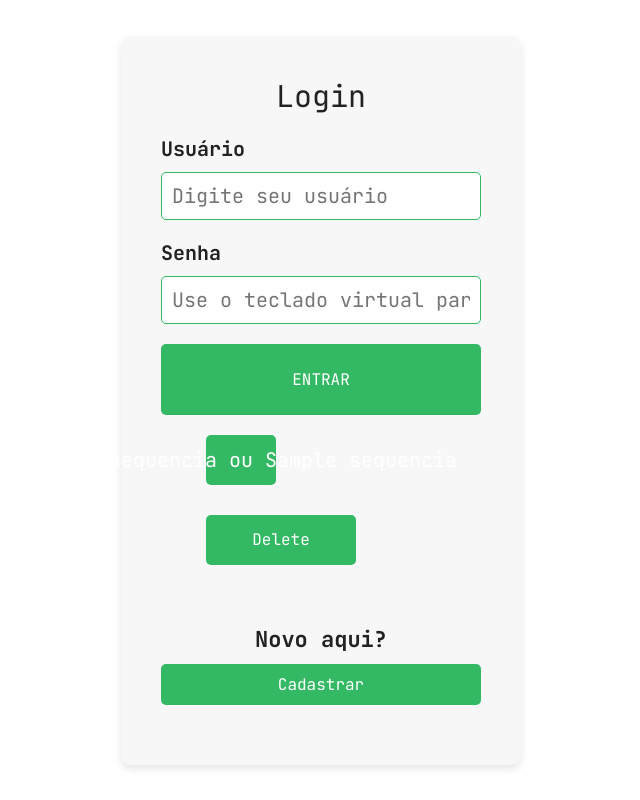
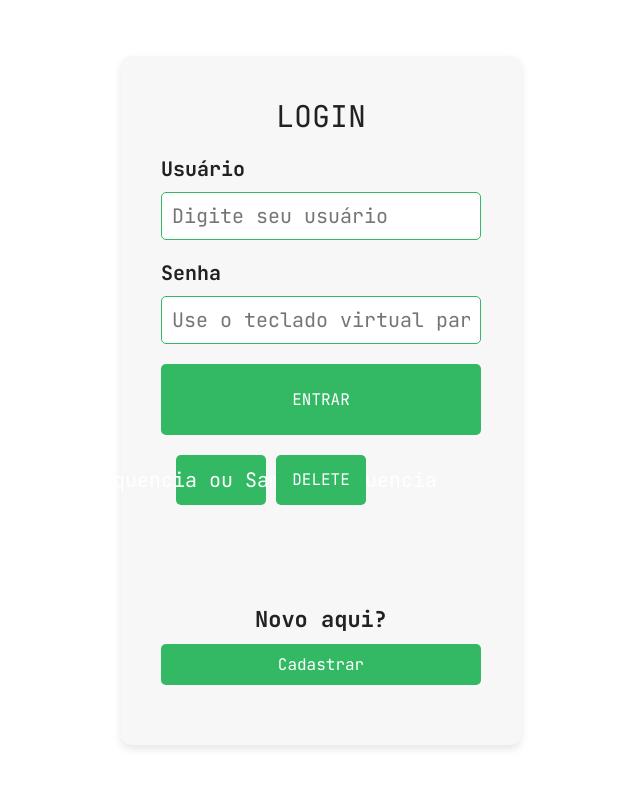
Before and after one commit to imxder/Virtual-Keyboard, a Flask app: template templates/login.html in a window 1280 px wide. Shown: the whole page, without its empty margins (319-959 px from the left). Run offline with Flask 3, Linux system fonts and the light colour scheme; the template is opened without the code that fills it: most values are stand-ins (such as "Sample title", 1, 10 or a date in 2020).

Commit message:
funcionando

```diff
--- a/app.py
+++ b/app.py
@@ -17,14 +17,13 @@ sessoes = Sessoes()
 warnings.filterwarnings("ignore", category=UserWarning)
 
 def int_to_list(number):
-    """Converte um número para uma lista de seus dígitos"""
     if number is None or not str(number).isdigit():
         return []
     return [int(digit) for digit in str(number)]
 
 @app.route('/')
 def home():
-    """Rota principal"""
+
     sequencia_numeros = Sessoes().BuscarSessaoValida()
     sequencia_numeros = int_to_list(sequencia_numeros)
     print(sequencia_numeros)
--- a/static/app.js
+++ b/static/app.js
@@ -4,30 +4,30 @@ const delete_btn = document.querySelector('.delete');
 
 let passwordChars = [];
 
-// Atualizar o campo de senha com asteriscos sempre que o valor mudar
+
 senhaInput.addEventListener('input', () => {
     senhaInput.setAttribute('value', senhaInput.value.replace(/./g, "*"));
 });
 
 buttons.forEach(btn => {
     btn.addEventListener('click', () => {
-        // Extrai apenas os números do texto do botão
+
         const numbers = btn.innerText.match(/\d+/g);
 
-        // Se houver números, adiciona-os à lista de caracteres
+
         if (numbers) {
-            passwordChars.push(numbers.join(''));  // Adiciona o número ao final da lista
-            senhaInput.value = passwordChars.join('');  // Atualiza o campo de senha com os números
-            senhaInput.dispatchEvent(new Event('input'));  // Dispara o evento de 'input' para atualizar os asteriscos
+            passwordChars.push(numbers.join(''));
+            senhaInput.value = passwordChars.join('');
+            senhaInput.dispatchEvent(new Event('input'));
         }
     });
 });
 
 delete_btn.addEventListener('click', () => {
     if (passwordChars.length > 0) {
-        // Remove o último número inserido
+
         passwordChars.pop();
-        // Atualiza o campo de senha sem os números reais, substituindo por asteriscos
+
         senhaInput.value = passwordChars.join('');
         senhaInput.dispatchEvent(new Event('input'));
     }
--- a/static/home.css
+++ b/static/home.css
@@ -19,21 +19,9 @@ body {
     align-items: center;
     justify-content: center;
     height: 100vh;
-    cursor: url('../Cursores/3b4771f0add5471b844df257e674bf226XDXLaaerh3fSxb9-4.png'), auto;
+
 }
 
-.custom-cursor {
-    position: absolute;
-    top: 0;
-    left: 0;
-    pointer-events: none;
-}
-
-.site-wide {
-    width: 15px;
-    height: 15px;
-    background-image: url('../Cursores/3b4771f0add5471b844df257e674bf226XDXLaaerh3fSxb9-4.png');
-}
 
 #form {
     width: 100%;
@@ -100,9 +88,10 @@ button:hover {
 
 .keyboard {
     display: grid;
-    grid-template-columns: repeat(3, 1fr); /* 3 colunas para os números */
+    grid-template-columns: repeat(3, 1fr);
     gap: 10px;
     margin-bottom: 20px;
+    grid-template-rows: repeat(2, 50px);
 }
 
 .row {
@@ -112,18 +101,18 @@ button:hover {
 }
 
 button.btn {
-    width: 70px;  /* Aumentei a largura do botão */
-    height: 50px; /* Mantive a altura */
+    width: 90px;
+    height: 50px;
     background-color: var(--bankgreen);
     border-radius: 5px;
     color: white;
     font-size: 20px;
     cursor: pointer;
     border: none;
-    display: flex;            /* Alinha o conteúdo dentro do botão */
-    justify-content: center; /* Alinha o texto na horizontal */
-    align-items: center;     /* Alinha o texto na vertical */
-    white-space: nowrap;     /* Garante que o texto não quebre */
+    display: flex;
+    justify-content: center;
+    align-items: center;
+    white-space: nowrap;
     transition: 0.3s;
 }
 
@@ -134,7 +123,7 @@ button.btn:hover {
 }
 
 .delete {
-    width: 150px;
+    width: 90px;
     height: 50px;
     background-color: var(--bankgreen);
     color: white;
@@ -143,10 +132,9 @@ button.btn:hover {
     cursor: pointer;
     border: none;
     transition: 0.3s;
-    grid-column: span 3; /* Faz o botão de delete ocupar a largura de toda a linha */
-    display: flex;            /* Alinha o conteúdo dentro do botão */
-    justify-content: center;  /* Alinha o texto na horizontal */
-    align-items: center;      /* Alinha o texto na vertical */
+    display: flex;
+    justify-content: center;
+    align-items: center;
 }
 
 .delete:hover {
--- a/templates/login.html
+++ b/templates/login.html
@@ -12,7 +12,7 @@
 <body>
     <div id="form">
         <div id="titulo">
-            Login
+            LOGIN
         </div>
             <form action="/login" id ="login" method="post">
                 <label for="user">Usuário</label>
@@ -23,25 +23,13 @@
             </form>
         <div class = "container">
             <div class="keyboard">
-                    <!-- <div class="row">
-                        <button class = "btn">1</button>
-                        <button class = "btn">2</button>
-                        <button class = "btn">3</button>
 
-                    </div>
-                    <div class="row">
-                        <button class = "btn">4</button>
-                        <button class = "btn">5</button>
-                        <button class = "delete">Delete</button></div> -->
                 {% for i in range(0, sequencia|length, 2) %}
                     <div class="row">
                         <button class="btn" data-primeiro="{{ sequencia[i] }}" data-segundo = "{{ sequencia[i+1] }}">{{ sequencia[i] }} ou {{ sequencia[i+1] }}</button>
-                                    <!-- {% if i+2 < sequencia|length %}
-                                     <button class="btn" data-primeiro="{{ sequencia[i+2] }}" data-segundo="{{ sequencia[i+3] }}">{{ sequencia[i+2] }}{{ sequencia[i+3] }}</button> -->
-                                    <!-- {% endif %} -->
                     </div>
                 {% endfor %}
-                <button class = "delete">Delete</button>
+                <button class = "delete">DELETE</button>
             </div>
 
         </div>
```
Also changed, not shown: sessoes.py (+5 -10 lines), static/cursor.js (deleted, +0 -19 lines), Cursores/3b4771f0add5471b844df257e674bf226XDXLaaerh3fSxb9-4.png (deleted), Cursores/c9cceb02adb0468ffe956594ed3c742aeM6tLMBh5GvnAxrE-4.png (deleted), 3 other files.
